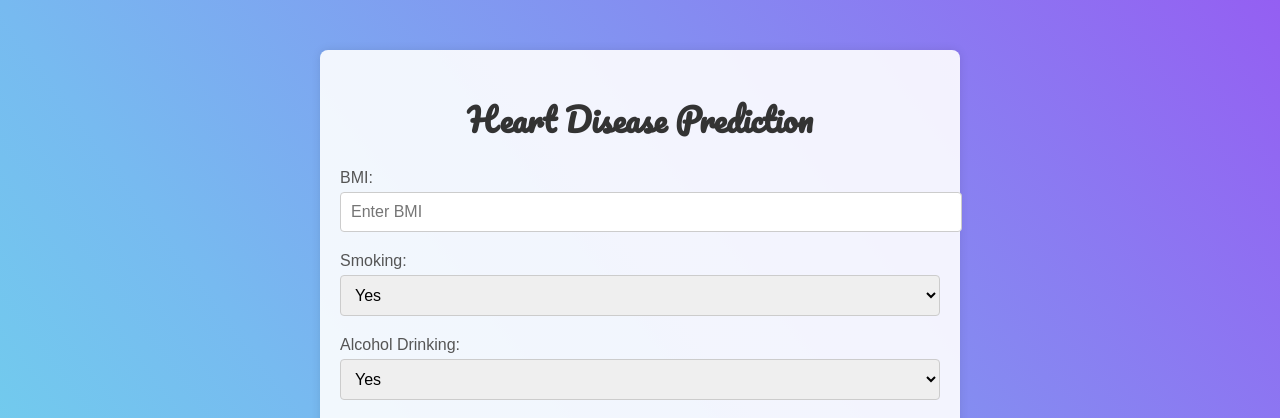
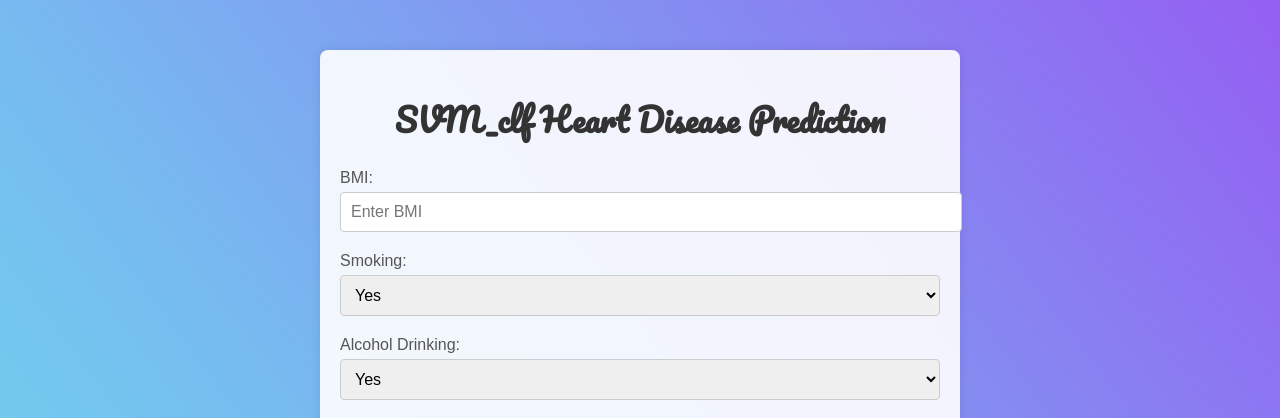
Before and after one commit to bejon23/MLE24_Heartdisease_Fastapi, a FastAPI app: page / in a window 1280 px wide. Shown: the top 418 px of the page. Run offline with FastAPI, Linux system fonts and the light colour scheme.

Commit message:
Add files via upload

```diff
--- a/templates/index.html
+++ b/templates/index.html
@@ -3,13 +3,13 @@
 <head>
 <meta charset="UTF-8">
 <meta name="viewport" content="width=device-width, initial-scale=1.0">
-<title>Heart Disease Prediction</title>
+<title>SVM_clf Heart Disease Prediction</title>
 <link href='https://fonts.googleapis.com/css?family=Pacifico' rel='stylesheet' type='text/css'>
 <link href="static/style.css" rel="stylesheet" type="text/css">
 </head>
 <body>
 <div class="container">
-  <h1>Heart Disease Prediction</h1>
+  <h1>SVM_clf Heart Disease Prediction</h1>
   <form action="{{ url_for('predict') }}" method="post">
     <div class="form-group">
       <label for="BMI">BMI:</label>
--- a/templates/results.html
+++ b/templates/results.html
@@ -3,7 +3,7 @@
 <head>
 <meta charset="UTF-8">
 <meta name="viewport" content="width=device-width, initial-scale=1.0">
-<title>Heart Disease Prediction Result</title>
+<title>SVM_clf Heart Disease Prediction Result</title>
 <link href="static/style.css" rel="stylesheet" type="text/css">
 </head>
 <body>
```
